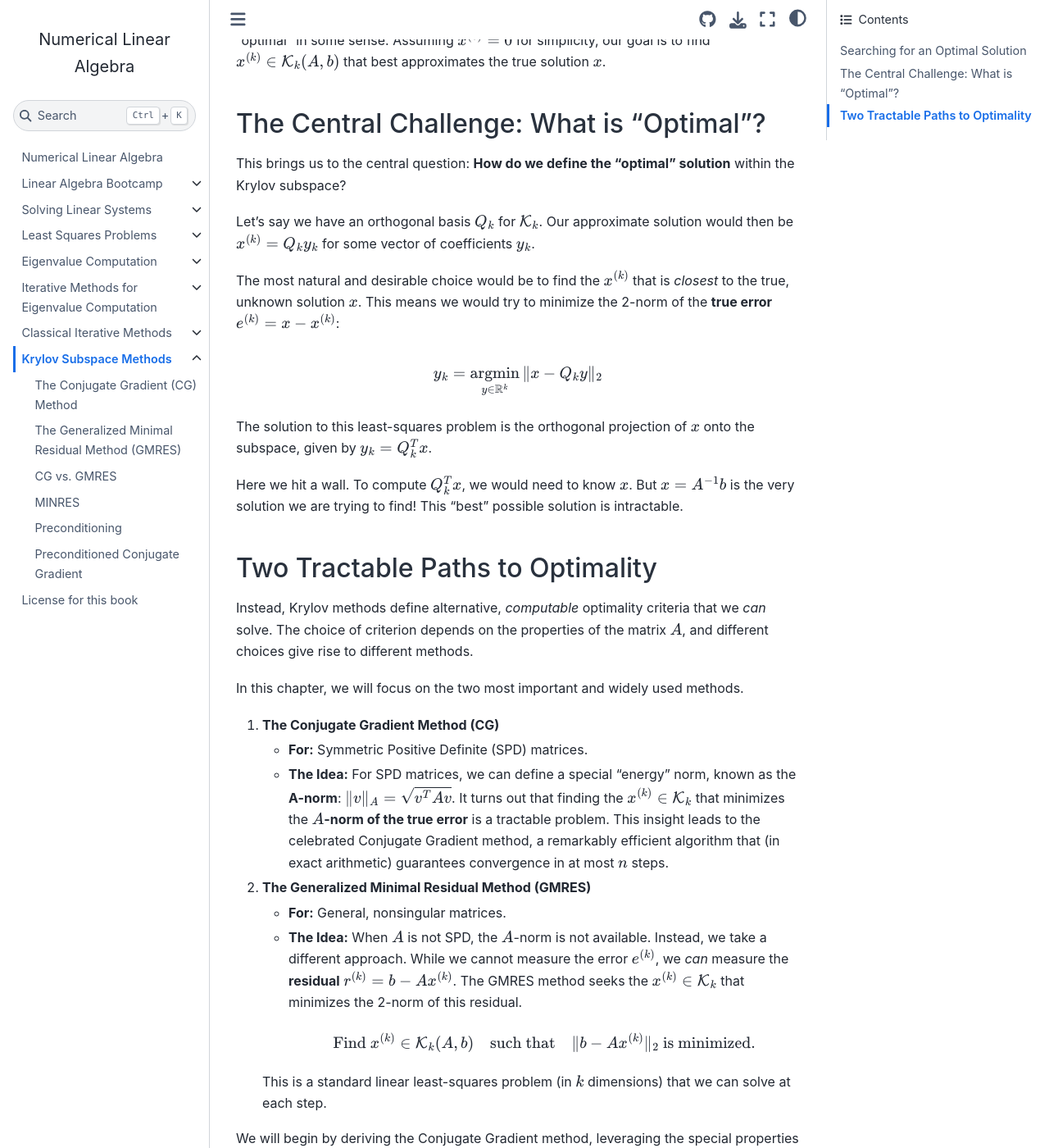
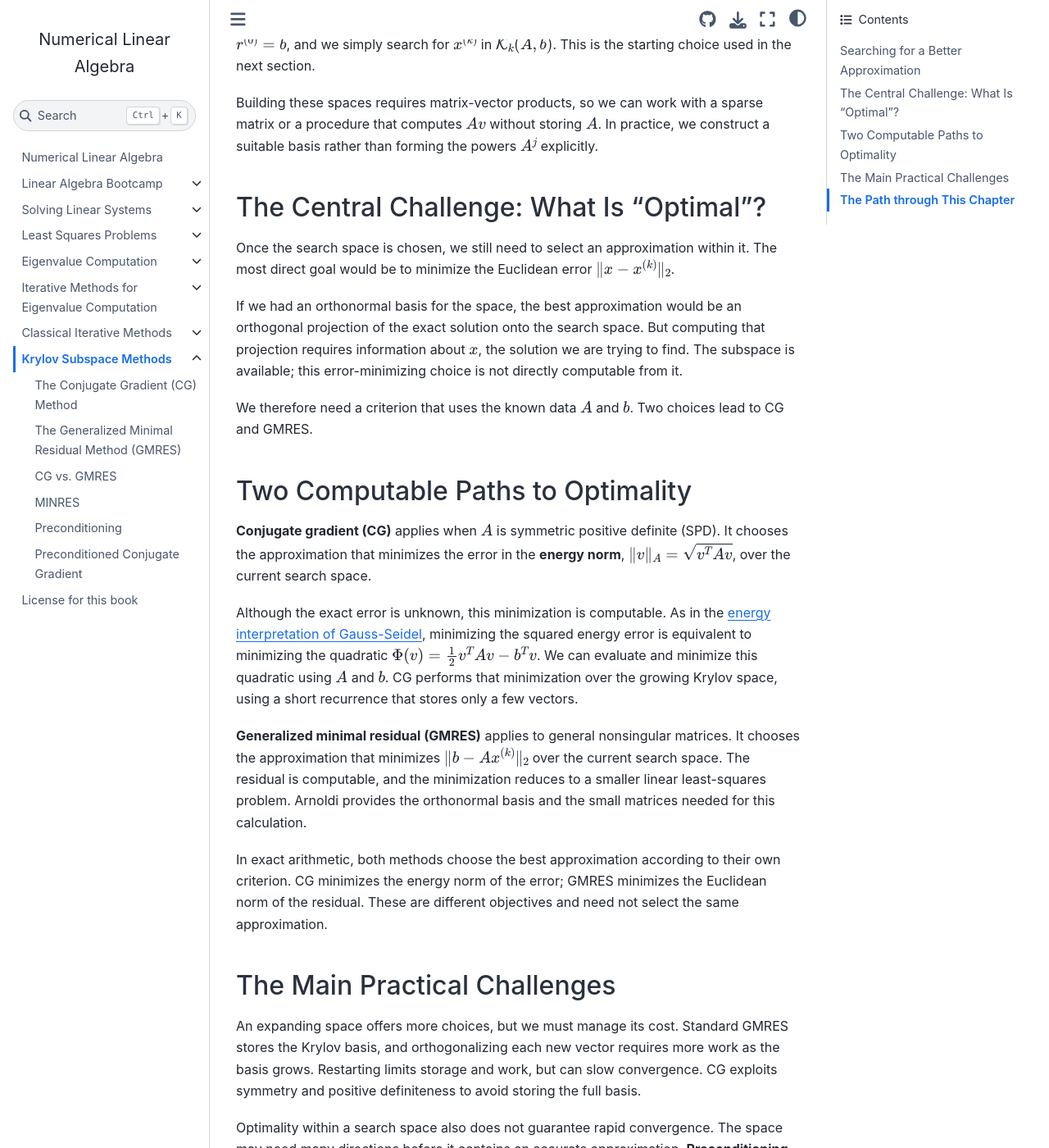
Before and after one commit to EricDarve/NLA, a Jupyter Book: the page built from content/krylov_iterative_methods.md, in a window 1280 px wide and 1400 px high, scrolled down 689 px. Shown: the whole window at 82% size. Built offline with Jupyter Book 1.0.4 settings and Sphinx 7.4.7 and the Sphinx Book theme 1.1.4, drawn with Linux system fonts in a browser that asks for light colours; some of the changed text lies outside the part shown.

Commit message:
Krylov intro

```diff
--- a/content/krylov_iterative_methods.md
+++ b/content/krylov_iterative_methods.md
@@ -1,56 +1,55 @@
 # Krylov Subspace Methods
 
-## Searching for an Optimal Solution
+## Searching for a Better Approximation
 
-In the previous chapters, we explored classical iterative methods like Jacobi, Gauss-Seidel, and SOR. These "splitting" methods provide a simple and intuitive way to approach the linear system $Ax=b$, but their convergence can be slow and highly dependent on the properties of the matrix $A$. We now turn our attention to a more powerful and sophisticated family of techniques: **Krylov subspace methods**.
+Jacobi, Gauss-Seidel, and SOR improve an approximate solution through inexpensive corrections. Their convergence can nevertheless be slow. Krylov subspace methods use information gathered over successive iterations to choose a correction from an expanding space of possibilities.
 
-These methods represent a fundamental shift in strategy. Instead of a simple fixed-point iteration, we will build a sequence of approximate solutions $x^{(k)}$ by searching within a carefully constructed, expanding subspace. This subspace, known as the **Krylov subspace**, is the heart of the entire approach.
-
-**Definition: The Krylov Subspace**
-
-Given a matrix $A$ and a starting vector (typically the initial residual $r^{(0)} = b - Ax^{(0)}$), the $k$-th Krylov subspace ${\mathcal K}_k$ is the space spanned by the first $k$ vectors in the sequence $\{r^{(0)}, Ar^{(0)}, A^2r^{(0)}, \ldots\}$:
+We consider a real nonsingular system $Ax=b$. Let $x$ denote the exact solution, $x^{(0)}$ an initial guess, and $r^{(0)}=b-Ax^{(0)}$ its residual. The residual identifies which equations are not yet satisfied. Applying $A$ repeatedly to this vector provides additional search directions, giving the **Krylov subspace**
 
 $$
-{\mathcal K}_k(A, r^{(0)}) = \text{span}\{ r^{(0)}, A r^{(0)}, A^2 r^{(0)}, \ldots, A^{k-1} r^{(0)} \}
+\mathcal K_k(A,r^{(0)})
+=\operatorname{span}\{r^{(0)},Ar^{(0)},\ldots,A^{k-1}r^{(0)}\}.
 $$
 
-The core idea of Krylov methods is to find an $x^{(k)}$ in the affine subspace $x^{(0)} + {\mathcal K}_k$ that is "optimal" in some sense. Assuming $x^{(0)} = 0$ for simplicity, our goal is to find $x^{(k)} \in {\mathcal K}_k(A, b)$ that best approximates the true solution $x$.
-
-## The Central Challenge: What is "Optimal"?
-
-This brings us to the central question: **How do we define the "optimal" solution** within the Krylov subspace?
-
-Let's say we have an orthogonal basis $Q_k$ for ${\mathcal K}_k$. Our approximate solution would then be $x^{(k)} = Q_k y_k$ for some vector of coefficients $y_k$.
-
-The most natural and desirable choice would be to find the $x^{(k)}$ that is *closest* to the true, unknown solution $x$. This means we would try to minimize the 2-norm of the **true error** $e^{(k)} = x - x^{(k)}$:
+These are the same spaces used in the earlier [Arnoldi](arnoldi_iteration.md) and [Lanczos](lanczos_iteration.md) methods for eigenvalue approximation. Here we use them to construct a correction to a linear-system solution:
 
 $$
-y_k = \underset{y \in \mathbb{R}^k}{\rm argmin} \, \| x - Q_k y \|_2
+\boxed{x^{(k)}=x^{(0)}+z^{(k)},
+\qquad z^{(k)}\in\mathcal K_k(A,r^{(0)}).}
 $$
 
-The solution to this least-squares problem is the orthogonal projection of $x$ onto the subspace, given by $y_k = Q_k^T x$.
+Thus each approximation can combine all the directions available so far. If $x^{(0)}=0$, then $r^{(0)}=b$, and we simply search for $x^{(k)}$ in $\mathcal K_k(A,b)$. This is the starting choice used in the next section.
 
-Here we hit a wall. To compute $Q_k^T x$, we would need to know $x$. But $x = A^{-1}b$ is the very solution we are trying to find! This "best" possible solution is intractable.
+Building these spaces requires matrix-vector products, so we can work with a sparse matrix or a procedure that computes $Av$ without storing $A$. In practice, we construct a suitable basis rather than forming the powers $A^j$ explicitly.
 
+## The Central Challenge: What Is “Optimal”?
 
-## Two Tractable Paths to Optimality
+Once the search space is chosen, we still need to select an approximation within it. The most direct goal would be to minimize the Euclidean error $\|x-x^{(k)}\|_2$.
 
-Instead, Krylov methods define alternative, *computable* optimality criteria that we *can* solve. The choice of criterion depends on the properties of the matrix $A$, and different choices give rise to different methods.
+If we had an orthonormal basis for the space, the best approximation would be an orthogonal projection of the exact solution onto the search space. But computing that projection requires information about $x$, the solution we are trying to find. The subspace is available; this error-minimizing choice is not directly computable from it.
 
-In this chapter, we will focus on the two most important and widely used methods.
+We therefore need a criterion that uses the known data $A$ and $b$. Two choices lead to CG and GMRES.
 
-1.  **The Conjugate Gradient Method (CG)**
-    * **For:** Symmetric Positive Definite (SPD) matrices.
-    * **The Idea:** For SPD matrices, we can define a special "energy" norm, known as the **A-norm**: $\|v\|_A = \sqrt{v^T A v}$. It turns out that finding the $x^{(k)} \in {\mathcal K}_k$ that minimizes the **$A$-norm of the true error** is a tractable problem. This insight leads to the celebrated Conjugate Gradient method, a remarkably efficient algorithm that (in exact arithmetic) guarantees convergence in at most $n$ steps.
+## Two Computable Paths to Optimality
 
-2.  **The Generalized Minimal Residual Method (GMRES)**
-    * **For:** General, nonsingular matrices.
-    * **The Idea:** When $A$ is not SPD, the $A$-norm is not available. Instead, we take a different approach. While we cannot measure the error $e^{(k)}$, we *can* measure the **residual** $r^{(k)} = b - Ax^{(k)}$. The GMRES method seeks the $x^{(k)} \in {\mathcal K}_k$ that minimizes the 2-norm of this residual.
+**Conjugate gradient (CG)** applies when $A$ is symmetric positive definite (SPD). It chooses the approximation that minimizes the error in the **energy norm**, $\|v\|_A=\sqrt{v^TAv}$, over the current search space.
 
-        $$
-        \text{Find } x^{(k)} \in {\mathcal K}_k(A, b) \quad \text{such that} \quad \| b - A x^{(k)} \|_2 \text{ is minimized.}
-        $$
+Although the exact error is unknown, this minimization is computable. As in the [energy interpretation of Gauss-Seidel](gauss_seidel_method.md), minimizing the squared energy error is equivalent to minimizing the quadratic $\Phi(v)=\tfrac12v^TAv-b^Tv$. We can evaluate and minimize this quadratic using $A$ and $b$. CG performs that minimization over the growing Krylov space, using a short recurrence that stores only a few vectors.
 
-    This is a standard linear least-squares problem (in $k$ dimensions) that we can solve at each step.
+**Generalized minimal residual (GMRES)** applies to general nonsingular matrices. It chooses the approximation that minimizes $\|b-Ax^{(k)}\|_2$ over the current search space. The residual is computable, and the minimization reduces to a smaller linear least-squares problem. Arnoldi provides the orthonormal basis and the small matrices needed for this calculation.
 
-We will begin by deriving the Conjugate Gradient method, leveraging the special properties of SPD matrices, before moving on to the more general (and more complex) framework of GMRES.
+In exact arithmetic, both methods choose the best approximation according to their own criterion. CG minimizes the energy norm of the error; GMRES minimizes the Euclidean norm of the residual. These are different objectives and need not select the same approximation.
+
+## The Main Practical Challenges
+
+An expanding space offers more choices, but we must manage its cost. Standard GMRES stores the Krylov basis, and orthogonalizing each new vector requires more work as the basis grows. Restarting limits storage and work, but can slow convergence. CG exploits symmetry and positive definiteness to avoid storing the full basis.
+
+Optimality within a search space also does not guarantee rapid convergence. The space may need many directions before it contains an accurate approximation. **Preconditioning** addresses this difficulty by changing the system into an equivalent form that is easier for the iteration to solve. The preconditioner must improve convergence while remaining inexpensive to apply.
+
+Finally, we must decide when to stop. The residual is available, while the exact error usually is not. As in the earlier analysis of linear solves, a small residual must be interpreted together with the sensitivity of the problem. Rounding errors can also affect the orthogonality and recurrence relations used by the methods.
+
+## The Path through This Chapter
+
+We begin with [CG](conjugate_gradient.md) for SPD matrices, then develop [GMRES](gmres.md) for general systems. The [comparison of CG and GMRES](cg_vs_gmres.md) brings together their optimality properties, costs, and uses.
+
+Next, [MINRES](minres.md) shows how to minimize the residual while retaining a short recurrence for symmetric matrices, including indefinite ones. The final sections develop [preconditioning](preconditioning.md) and [preconditioned CG](pcg.md), connecting the choice of an inexpensive approximate solve to the convergence of the Krylov method.
```
